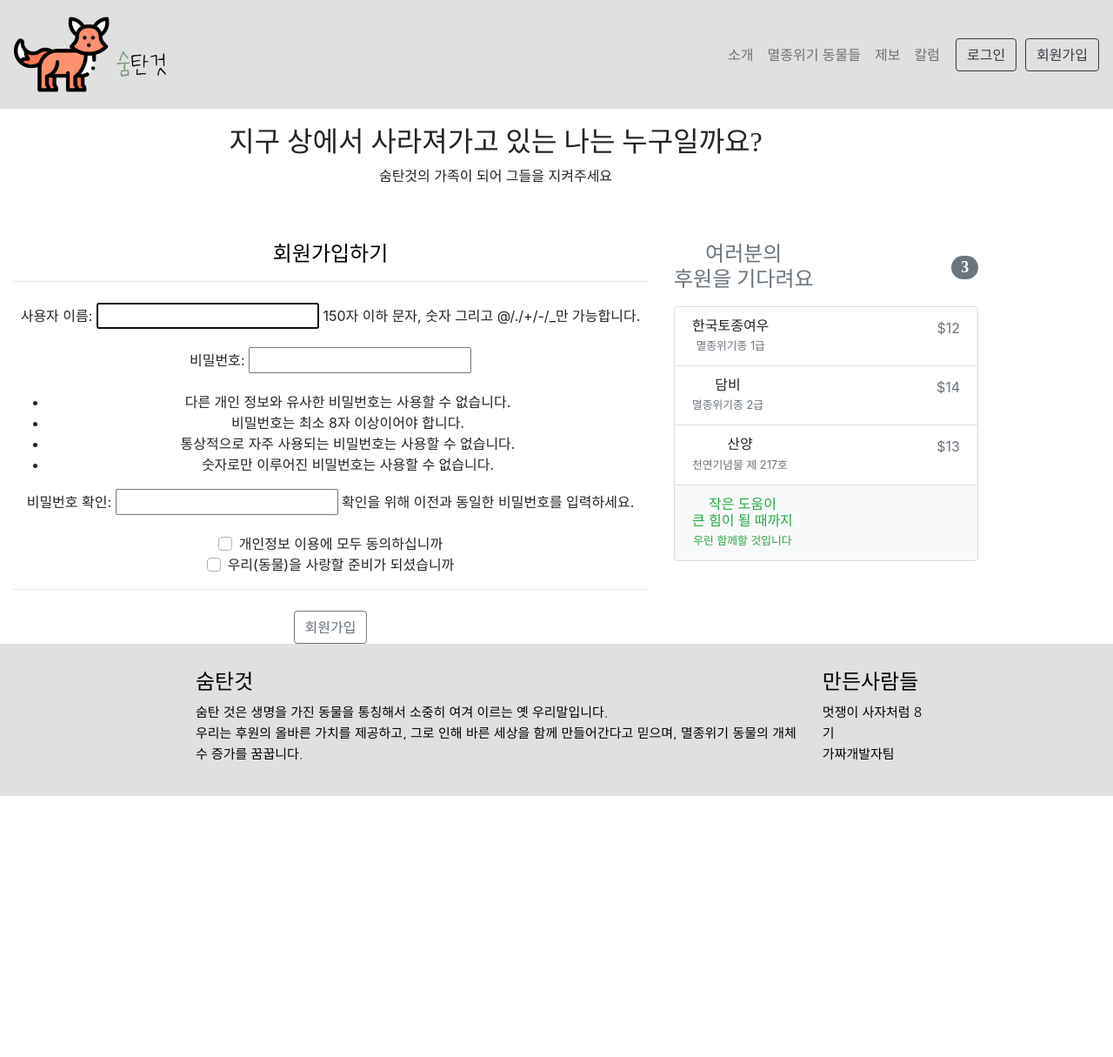
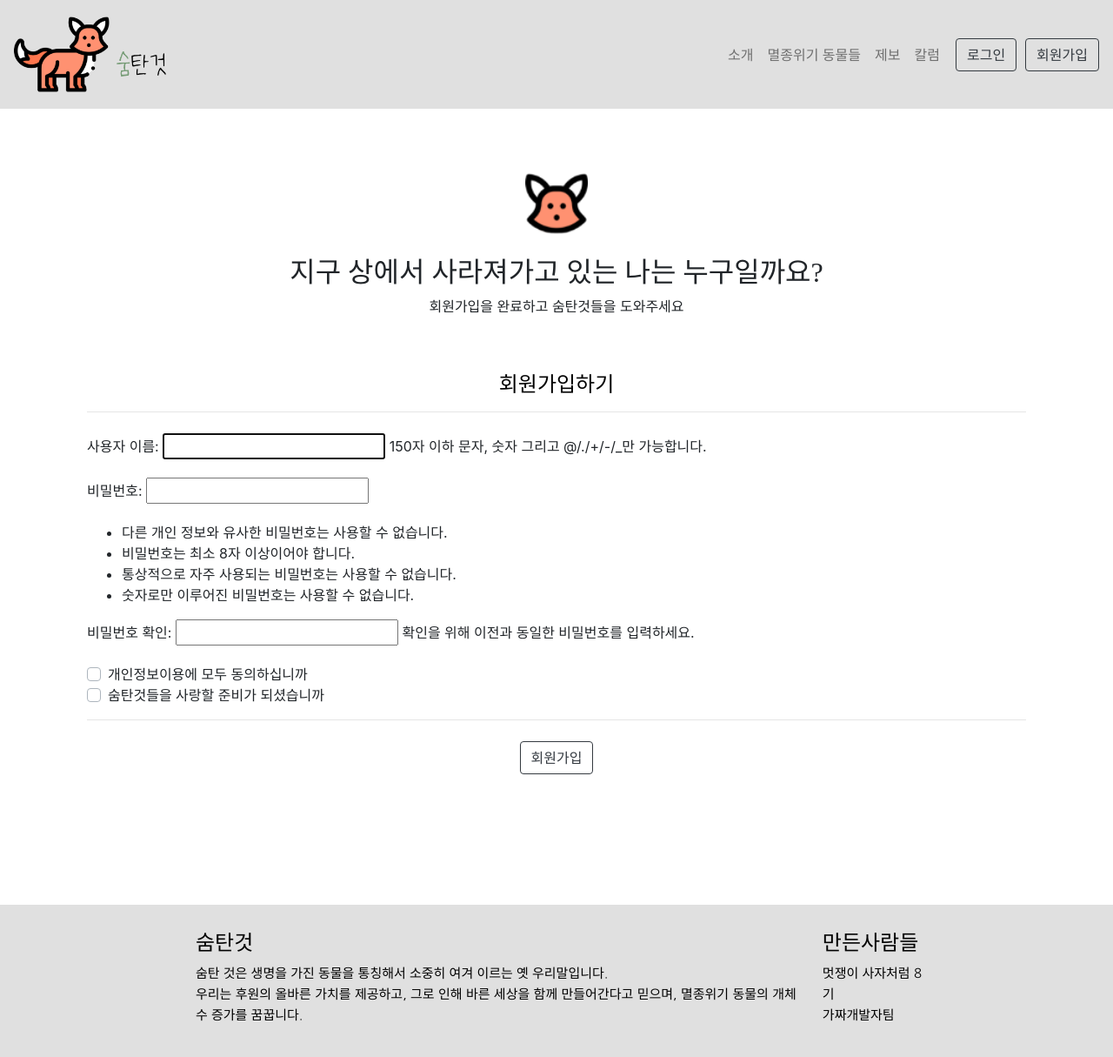
Before and after one commit to TrissieTheHuskyDev/Sumtangeot, a Django app: page /accounts/signup/ in a window 1280 px wide. Shown: the whole page at 87% size. Before the commit the page ends 915 px from the top, so only its background shows below. Run offline with Django 3.2, Linux system fonts and the light colour scheme; some libraries are stand-ins or nearby versions; some web fonts are replaced; grey boxes are pictures that could not be loaded.

Commit message:
signup finish

```diff
--- a/accounts/static/css/signup.css
+++ b/accounts/static/css/signup.css
@@ -1,4 +1,4 @@
-div>h2 {
+h2 {
     font-family: 'Song Myung', serif;
 }
 
@@ -6,8 +6,11 @@ div>h2 {
     font-family: 'Nanum Gothic', sans-serif;
 }
 
-.container{
-    text-align:center;
-    display:inline-block;
-    vertical-align:middle;
+.main {
+    display: block;
+    margin: 150px auto;
 }
+
+.middle-text {
+    text-align: center;
+}
--- a/accounts/templates/signup.html
+++ b/accounts/templates/signup.html
@@ -4,72 +4,32 @@
 {% block link %}{% static 'css/signup.css' %}{% endblock %}
 
 {% block main %}
-<div class="box">
-<div class="container">
+<div class="container main">
     <div class="py-5 text-center">
-        <img class="d-block mx-auto mb-4" src="/docs/4.5/assets/brand/bootstrap-solid.svg" alt="" width="72"
-            height="72">
+        <img class="d-block mx-auto mb-4" src="{% static 'images/mascot_img.png' %}" alt="" width="72" height="72">
         <h2>지구 상에서 사라져가고 있는 나는 누구일까요?</h2>
-        <p class="text">숨탄것의 가족이 되어 그들을 지켜주세요</p>
+        <p class="text">회원가입을 완료하고 숨탄것들을 도와주세요</p>
     </div>
 
-    <div class="row">
-        <div class="col-md-4 order-md-2 mb-4">
-            <h4 class="d-flex justify-content-between align-items-center mb-3">
-                <span class="text-muted">여러분의 <br>후원을 기다려요</span>
-                <span class="badge badge-secondary badge-pill">3</span>
-            </h4>
-            <ul class="list-group mb-3">
-                <li class="list-group-item d-flex justify-content-between lh-condensed">
-                    <div>
-                        <h6 class="my-0">한국토종여우</h6>
-                        <small class="text-muted">멸종위기종 1급</small>
-                    </div>
-                    <span class="text-muted">$12</span>
-                </li>
-                <li class="list-group-item d-flex justify-content-between lh-condensed">
-                    <div>
-                        <h6 class="my-0">담비</h6>
-                        <small class="text-muted">멸종위기종 2급</small>
-                    </div>
-                    <span class="text-muted">$14</span>
-                </li>
-                <li class="list-group-item d-flex justify-content-between lh-condensed">
-                    <div>
-                        <h6 class="my-0">산양</h6>
-                        <small class="text-muted">천연기념물 제 217호</small>
-                    </div>
-                    <span class="text-muted">$13</span>
-                </li>
-                <li class="list-group-item d-flex justify-content-between bg-light">
-                    <div class="text-success">
-                        <h6 class="my-0">작은 도움이<br> 큰 힘이 될 때까지</h6>
-                        <small>우린 함께할 것입니다</small>
-                    </div>
-            </ul>
-        </div>
-        <div class="col-md-8 order-md-1">
-            <h4 class="mb-3">회원가입하기</h4>
+    <div class="col-md">
+        <h4 class="mb-3 middle-text">회원가입하기</h4>
         <hr class="mb-4">
         <form class="needs-validation" method="POST" novalidate>
-
             {% csrf_token %}
             {{ regi_form.as_p }}
             <div class="custom-control custom-checkbox">
                 <input type="checkbox" class="custom-control-input" id="same-address">
-                    <label class="custom-control-label" for="same-address">개인정보 이용에 모두 동의하십니까</label>
+                <label class="custom-control-label" for="same-address">개인정보이용에 모두 동의하십니까</label>
             </div>
             <div class="custom-control custom-checkbox">
                 <input type="checkbox" class="custom-control-input" id="save-info">
-                    <label class="custom-control-label" for="save-info">우리(동물)을 사랑할 준비가 되셨습니까</label>
+                <label class="custom-control-label" for="save-info">숨탄것들을 사랑할 준비가 되셨습니까</label>
             </div>
             <hr class="mb-4">
-                <input type="submit" class="btn btn-outline-secondary" value="회원가입">
-
+            <div class="text-center">
+                <input type="submit" class="btn btn-outline-dark" value="회원가입">
+            </div>
         </form>
-
-        </div>
-    </div>
     </div>
 </div>
 {% endblock %}
```
Lines whose indentation alone changed are shown as unchanged.
